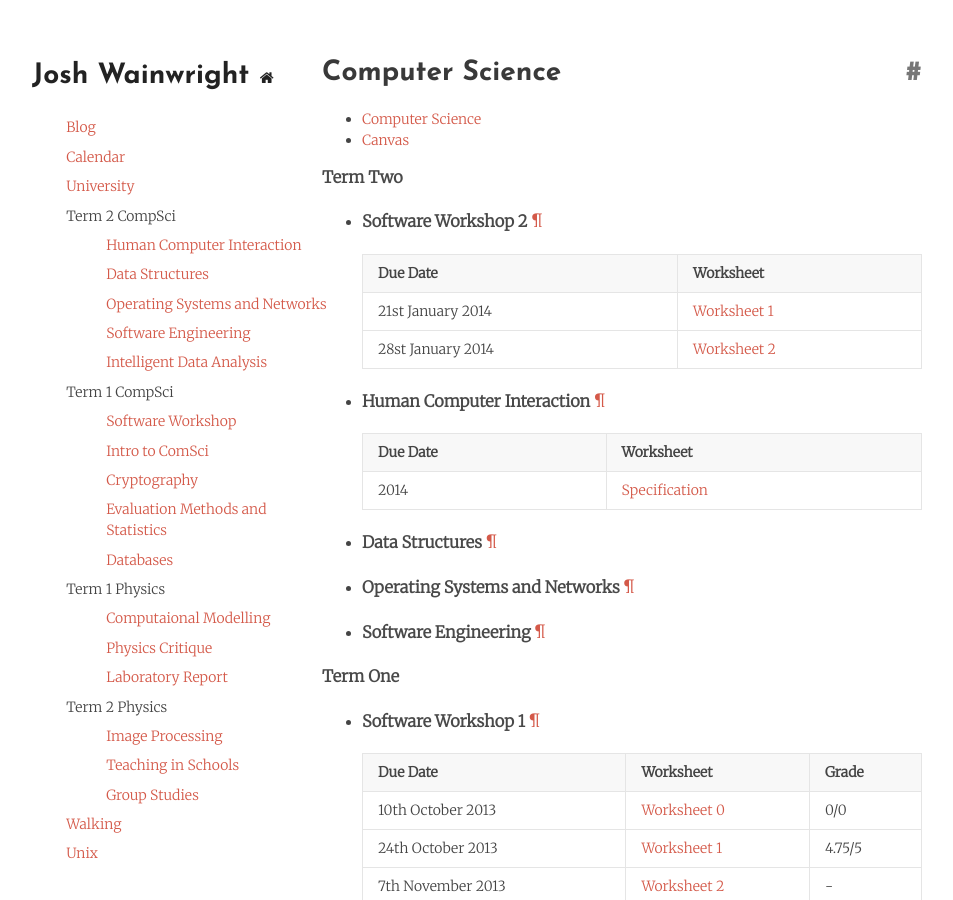
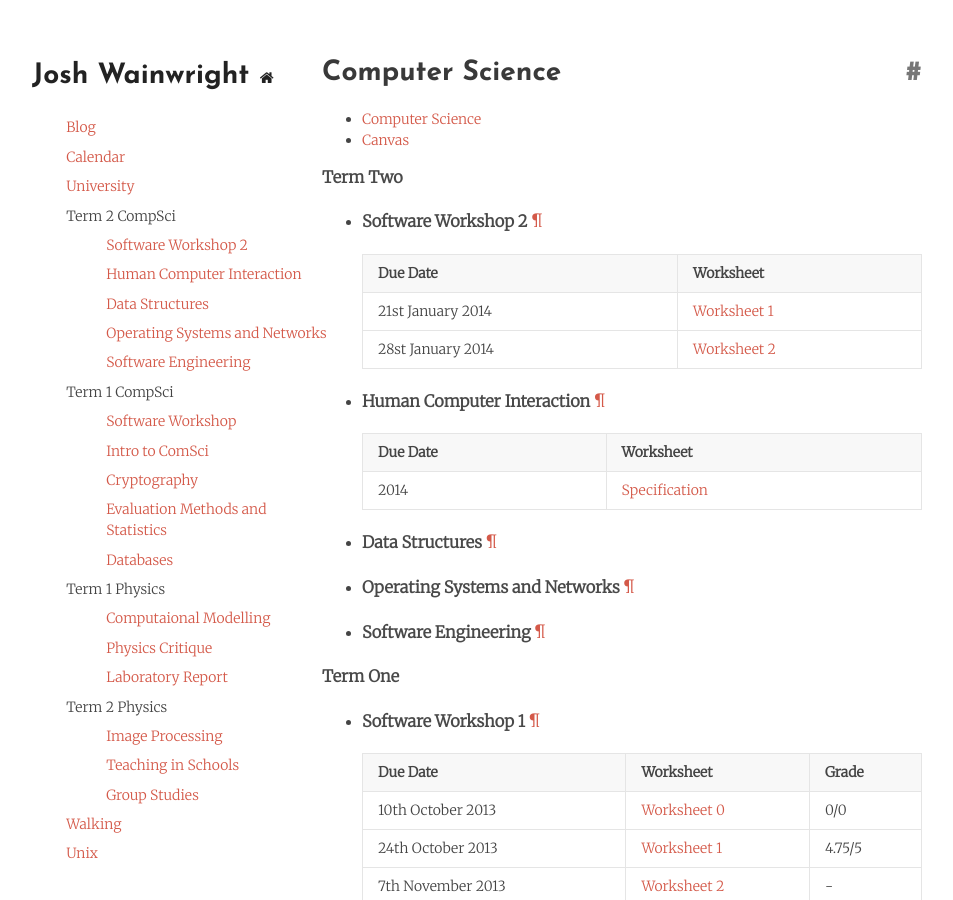
Before and after one commit to jaw42/jaw42.github.com, a Jekyll site: the page built from university/index.html, in a window 1280 px wide and 900 px high. Shown: the whole window, without its empty margins (148-1101 px from the left). Built offline with Jekyll 4.4.1, drawn with Linux system fonts in a browser that asks for light colours.

Commit message:
Corrected modules in sidebar

```diff
--- a/_includes/sidebarUniversity.html
+++ b/_includes/sidebarUniversity.html
@@ -6,11 +6,11 @@
 					{% if page.title == "University" %}
 					<li>Term 2 CompSci</li>
 					<ul>
+						<li><a href="#Software_Workshop_2">Software Workshop 2</a></li>
 						<li><a href="#Human_Computer_Interaction">Human Computer Interaction</a></li>
 						<li><a href="#Data_Structures">Data Structures</a></li>
 						<li><a href="#Operating_Systems_and_Networks">Operating Systems and Networks</a></li>
 						<li><a href="#Software_Engineering">Software Engineering</a></li>
-						<li><a href="#Intelligent_Data_Analysis">Intelligent Data Analysis</a></li>
 					</ul>
 					<li>Term 1 CompSci</li>
 					<ul>
```
